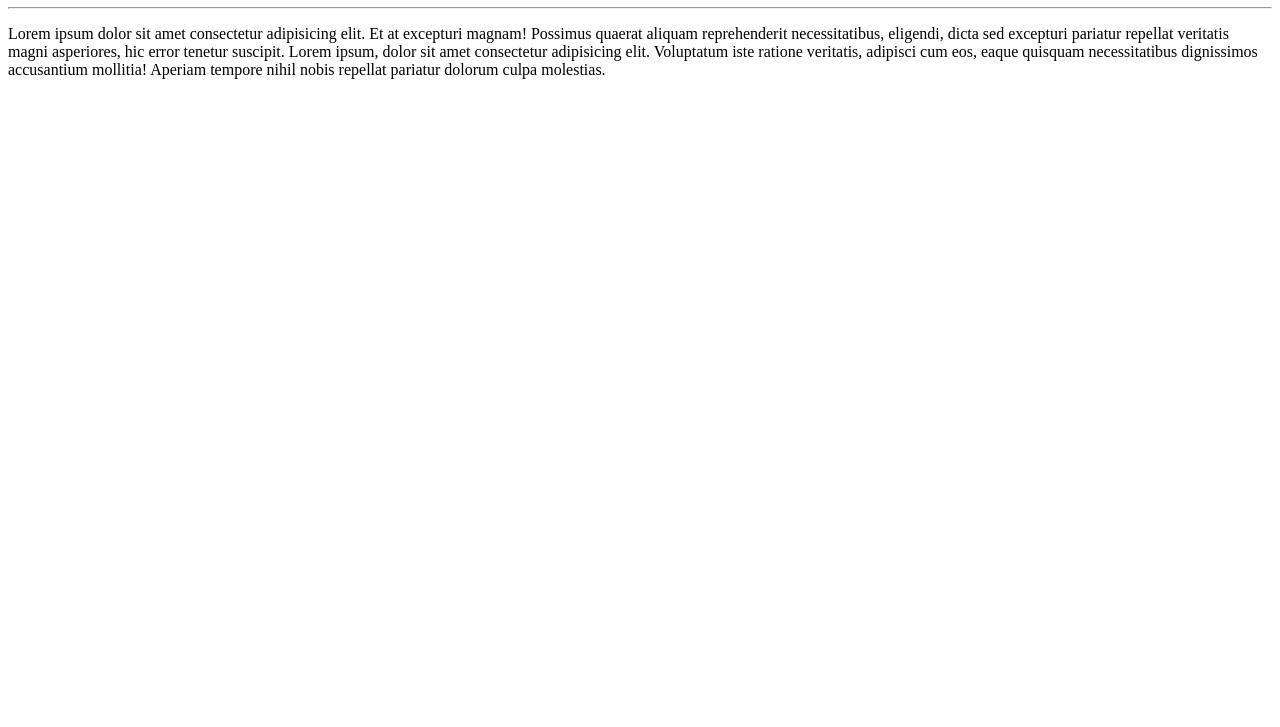
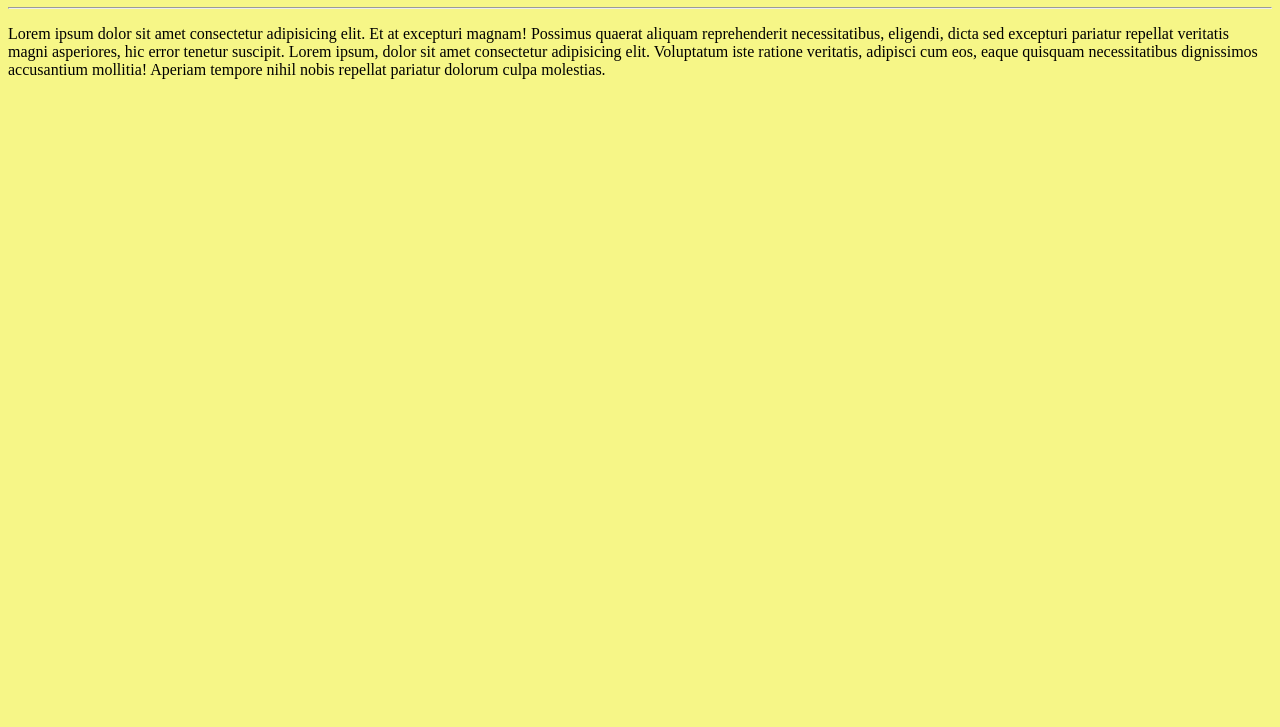
Before and after one commit to SGS23/Ola-Mundo, a plain HTML site: page site-exemplo/index.html in a window 1280 px wide. Shown: the part 73-800 px from the top of the page. Drawn offline with Linux system fonts and the light colour scheme.

Commit message:
Adicionei css

```diff
--- /dev/null
+++ b/site-exemplo/css/style.css
@@ -0,0 +1,3 @@
+body{
+    background: rgb(246, 246, 135);
+}
--- a/site-exemplo/index.html
+++ b/site-exemplo/index.html
@@ -4,6 +4,7 @@
     <meta charset="UTF-8">
     <meta name="viewport" content="width=device-width, initial-scale=1.0">
     <title>Meu primeiro site em repositório</title>
+    <link rel="stylesheet" href="css/style.css">
 </head>
 <body>
     <h1>Olá, Mundo!</h1>
```
